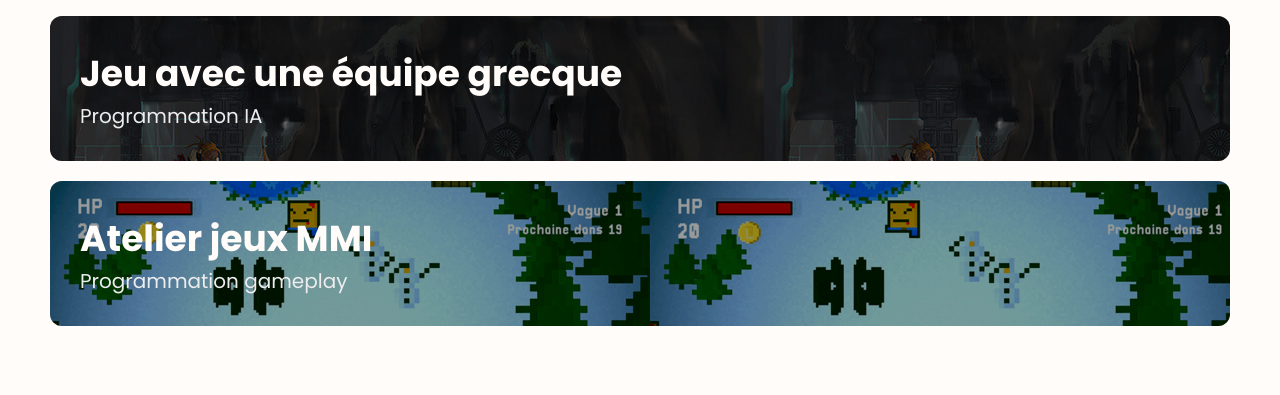
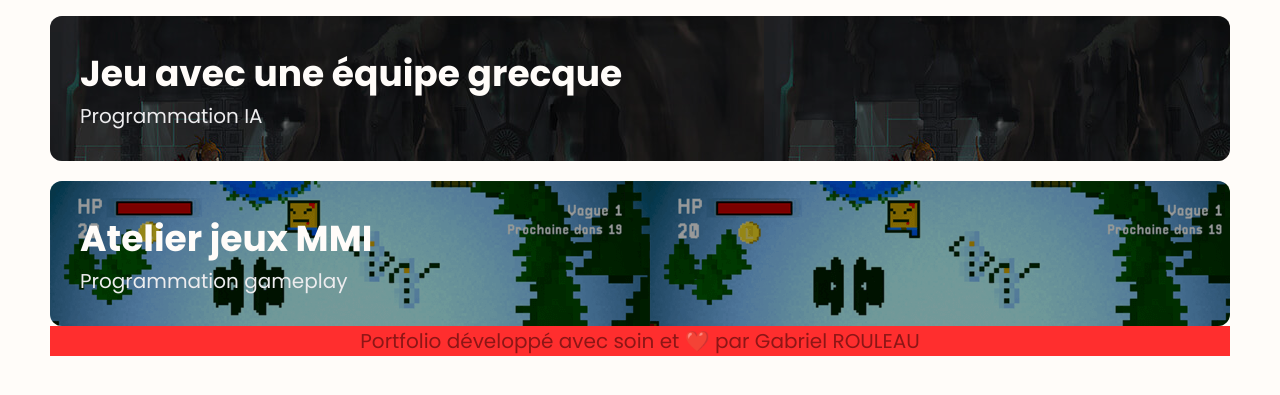
Before and after one commit to ckyre/portfolio, a PHP site: page / in a window 1280 px wide. Shown: the part 1131-1526 px from the top of the page. Run offline with PHP 8.4, Linux system fonts and the light colour scheme; style sheets or scripts are compiled from the project's sources.

Commit message:
Footer credits

```diff
--- a/index.html
+++ b/index.html
@@ -100,6 +100,7 @@
                     </li>
                 </ul>
             </section>
+            <p class="credits">Portfolio développé avec soin et ❤️ par Gabriel ROULEAU</p>
         </div>
 
     </body>
--- a/style.css
+++ b/style.css
@@ -9,21 +9,6 @@
   font-family: "Poppins";
   src: url(assets/fonts/Poppins-Bold.ttf);
   font-weight: bold;
-  font-display: swap;
-}
-
-@font-face {
-  font-family: "Poppins";
-  src: url(assets/fonts/Poppins-Light.ttf);
-  font-weight: 100;
-  font-display: swap;
-}
-
-@font-face {
-  font-family: "Poppins";
-  src: url(assets/fonts/Poppins-Italic.ttf);
-  font-weight: normal;
-  font-style: italic;
   font-display: swap;
 }
 
@@ -50,6 +35,12 @@
 }
 
 /***************COMMON******************/
+.credits {
+  background-color: #FF2E2E;
+  text-align: center;
+  color: #8d1616;
+}
+
 .landing {
   width: 100%;
   -webkit-transition: opacity 0.2s;
@@ -494,7 +485,7 @@
 
 @media (orientation: landscape) and (min-width: 2000px) {
   .right .projects {
-    padding: 150px 150px;
+    padding: 100px 150px;
   }
 }
 
--- a/style.scss
+++ b/style.scss
@@ -1,3 +1,5 @@
+@import "variables";
+
 @keyframes rotate {
     from {
       transform: rotate(0deg);
@@ -9,6 +11,12 @@
 }
 
 /***************COMMON******************/
+
+.credits {
+    background-color: $main;
+    text-align: center;
+    color: #8d1616;
+}
 
 .landing {
     width: 100%;
@@ -452,7 +460,7 @@
             border-radius: $border-radius 0 0 0;
 
             @media (min-width: 2000px) {
-                padding: 150px 150px;
+                padding: 100px 150px;
             }
 
             .title {
```
Also changed, not shown: tree/style.css (+0 -15 lines), variables.css (+0 -15 lines).
